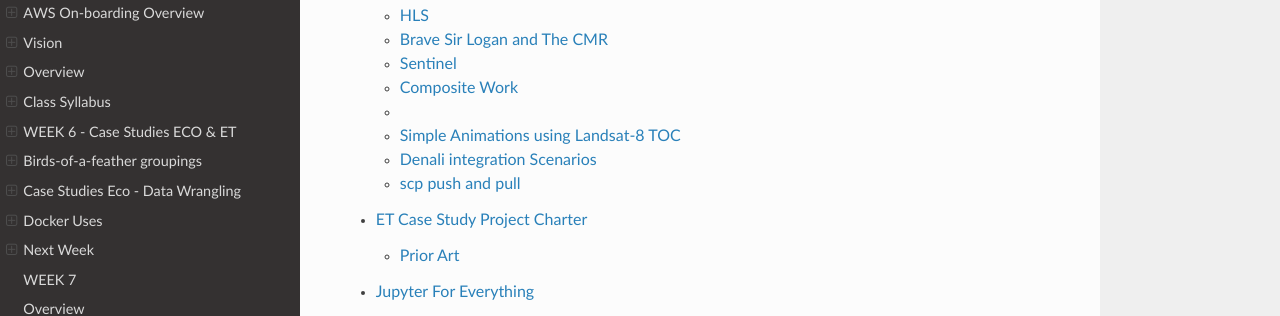
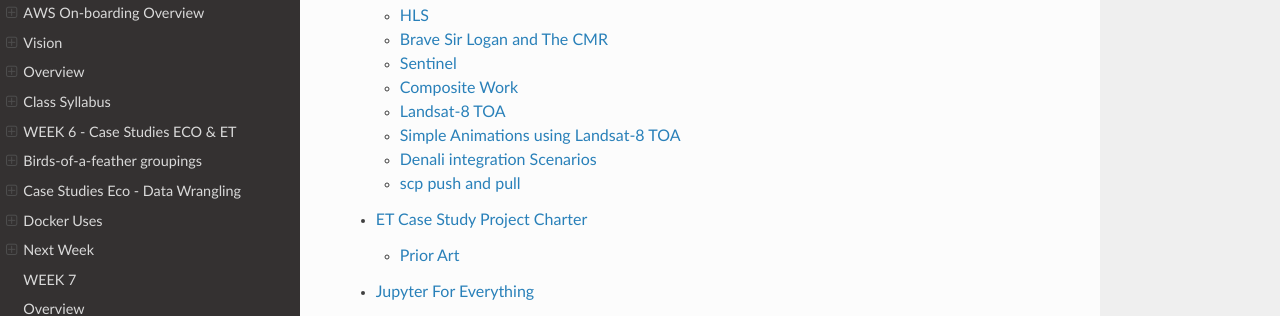
Before and after one commit to tonybutzer/harmony-docs, a Sphinx documentation site: the page built from documentation/source/index.rst, in a window 1280 px wide and 900 px high, scrolled down 3781 px. Shown: the part 156-472 px from the top of the window. Built offline with Sphinx 7.4.7 and the Read the Docs theme 2.0.0, drawn with Linux system fonts in a browser that asks for light colours; pages that are not in the unit, such as notebooks, are missing from menus.

Commit message:
automatic git update from Makefile

```diff
--- a/documentation/source/10week.md
+++ b/documentation/source/10week.md
@@ -3,6 +3,9 @@
 ### A lot to cover today
 
 - Remember: - Tony does topical small sessions on specific topics as part of the Pangeo/Open Data Cube outreach project
+
+---
+---
 
 - synergies between the cloud and hpc
 - high speed data movement
@@ -23,6 +26,8 @@
 - get rid of WINDOWS and all of its poor engineering.
 - tell Claudia - we can and do run PANGEOi/jupyter on Denali and Tallgrass
 
+---
+
 ## Future Classes
 
 - Pangeo Objects - STAC - Xarray
@@ -31,6 +36,7 @@
 - Water model evaluation on Denali with stream guage integration and using PANGEO - open source!
 
 
+---
 ## HLS
 ![a](https://cdn.earthdata.nasa.gov/conduit/upload/14905/CMR_Overview.png)
 ## Brave Sir Logan and The CMR
@@ -43,6 +49,7 @@
 [https://www.google.com/maps/d/?hl=en](https://www.google.com/maps/d/?hl=en)
 
 
+---
 ## Sentinel
 - klm grid and google maps
 
@@ -55,10 +62,12 @@
 ![pang](./Assets/pangeo-k8s-startup-event-log.PNG)
 
 
-##
-## Simple Animations using Landsat-8 TOC
+---
+## Landsat-8 TOA
+## Simple Animations using Landsat-8 TOA
 
 
+---
 ## Denali integration Scenarios
 
 - composite on AWS --- Characterize on Denali or Tallgrass
```
